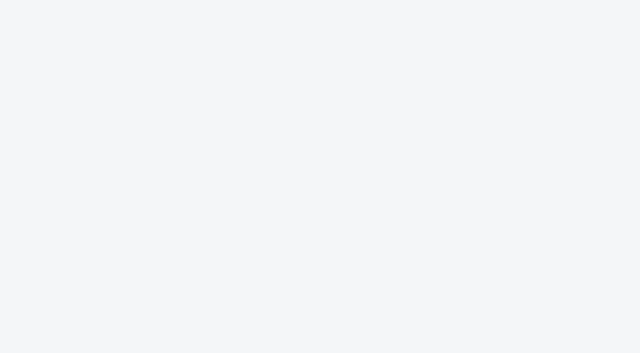
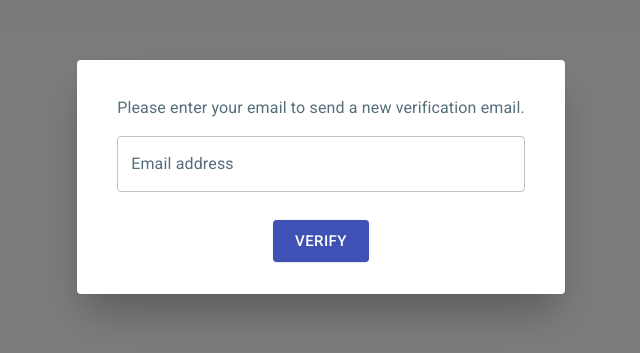
Before and after one commit to W8-Recipedia/Recipedia, a React (Create React App) app in the folder client/: page /verify in a window 1280 px wide. Shown: the part 223-576 px from the top of the page, without its empty margins (319-959 px from the left). Built offline with nearby package versions, Linux system fonts and the light colour scheme.

Commit message:
Reverts to old routing and improves email verification

```diff
--- a/client/src/components/auth/AuthCheck.js
+++ b/client/src/components/auth/AuthCheck.js
@@ -1,7 +1,8 @@
 import React, { useState } from "react";
 
 import DashboardView from "src/views/dashboard/DashboardView";
-
+import LandingView from "src/views/landing/LandingView";
+import LoginView from "src/views/login/LoginView";
 import { getUserData } from "src/components/auth/UserAuth";
 import { useNavigate } from "react-router-dom";
 
@@ -18,7 +19,13 @@ export const LoginCheck = () => {
     });
   });
 
-  return null;
+  return isloggedIn === false ? (
+    window.location.pathname === "/login" ? (
+      <LoginView />
+    ) : (
+      <LandingView />
+    )
+  ) : null;
 };
 
 export const AccessCheck = () => {
--- a/client/src/views/login/LoginView/index.js
+++ b/client/src/views/login/LoginView/index.js
@@ -204,9 +204,7 @@ const LoginView = () => {
                     InputProps={{
                       endAdornment: (
                         <InputAdornment position="end">
-                          <IconButton
-                            onClick={handleClickShowPassword}
-                          >
+                          <IconButton onClick={handleClickShowPassword}>
                             {showPassword ? <VisibilityOff /> : <Visibility />}
                           </IconButton>
                         </InputAdornment>
@@ -300,8 +298,20 @@ const LoginView = () => {
             >
               <DialogContent>
                 <DialogContentText>
-                  Please verify your email before logging in!
+                  Please verify your email before logging in! Click below to
+                  resend the verification email.
                 </DialogContentText>
+                <DialogActions>
+                  <Button
+                    onClick={() => {
+                      navigate("/verify");
+                    }}
+                    color="primary"
+                    variant="contained"
+                  >
+                    Verify
+                  </Button>
+                </DialogActions>
               </DialogContent>
             </Dialog>
             <Dialog
--- a/client/src/views/verify/VerifyView/index.js
+++ b/client/src/views/verify/VerifyView/index.js
@@ -12,9 +12,7 @@ import {
   makeStyles,
 } from "@material-ui/core";
 import { Form, Formik } from "formik";
-import React, { useLayoutEffect, useState, useEffect } from "react";
-import { useNavigate } from "react-router-dom";
-
+import React, { useEffect, useLayoutEffect, useState } from "react";
 import {
   resendVerificationEmail,
   verifyEmail,
@@ -23,6 +21,7 @@ import {
 import { Link } from "react-router-dom";
 import Page from "src/components/theme/page";
 import { Scrollbars } from "react-custom-scrollbars";
+import { useNavigate } from "react-router-dom";
 
 const useStyles = makeStyles((theme) => ({
   root: {
@@ -41,8 +40,6 @@ const useStyles = makeStyles((theme) => ({
     },
   },
   button: {
-    display: "flex",
-    flexDirection: "column",
     margin: "auto",
   },
 }));
@@ -52,6 +49,7 @@ const VerifyView = () => {
   const navigate = useNavigate();
 
   const [verified, setVerified] = useState();
+  const [verificationError, setVerificationError] = useState();
   const [emailSent, setEmailSent] = useState(false);
   const [emailError, setEmailError] = useState(false);
 
@@ -67,15 +65,21 @@ const VerifyView = () => {
   };
 
   useLayoutEffect(() => {
+    if (window.location.pathname !== "/verify") {
       verifyEmail(window.location.pathname.replace("/verify/", "")).then(
         (response) => {
           if (response.data.message === "userVerified") {
             setVerified(true);
+            setVerificationError(false);
           } else {
             setVerified(false);
+            setVerificationError(true);
           }
         }
       );
+    } else {
+      setVerificationError(false);
+    }
   }, []);
 
   useEffect(() => {
@@ -110,9 +114,11 @@ const VerifyView = () => {
                 <Form>
                   <Box alignItems="center" justifyContent="center" m={2}>
                     <DialogContentText>
-                      Your email could not be verified. Please click below to
-                      send a new verification email.
-                      <Grid container spacing={3}>
+                      {verificationError
+                        ? "Your email could not be verified. Please enter your email to send a new verification email."
+                        : "Please enter your email to send a new verification email. "}
+
+                      <Box>
                         <TextField
                           error={Boolean(touched.email && errors.email)}
                           fullWidth
@@ -126,12 +132,11 @@ const VerifyView = () => {
                           value={values.email}
                           variant="outlined"
                         />
-                      </Grid>
+                      </Box>
                     </DialogContentText>
                     <DialogActions>
                       <Button
                         color="primary"
-                        fullWidth
                         variant="contained"
                         size="large"
                         type="submit"
```
Also changed, not shown: client/src/App.js (+6 -8 lines), 1 other file (tests, documents, lock files or other folders). Lines whose indentation alone changed are shown as unchanged.
